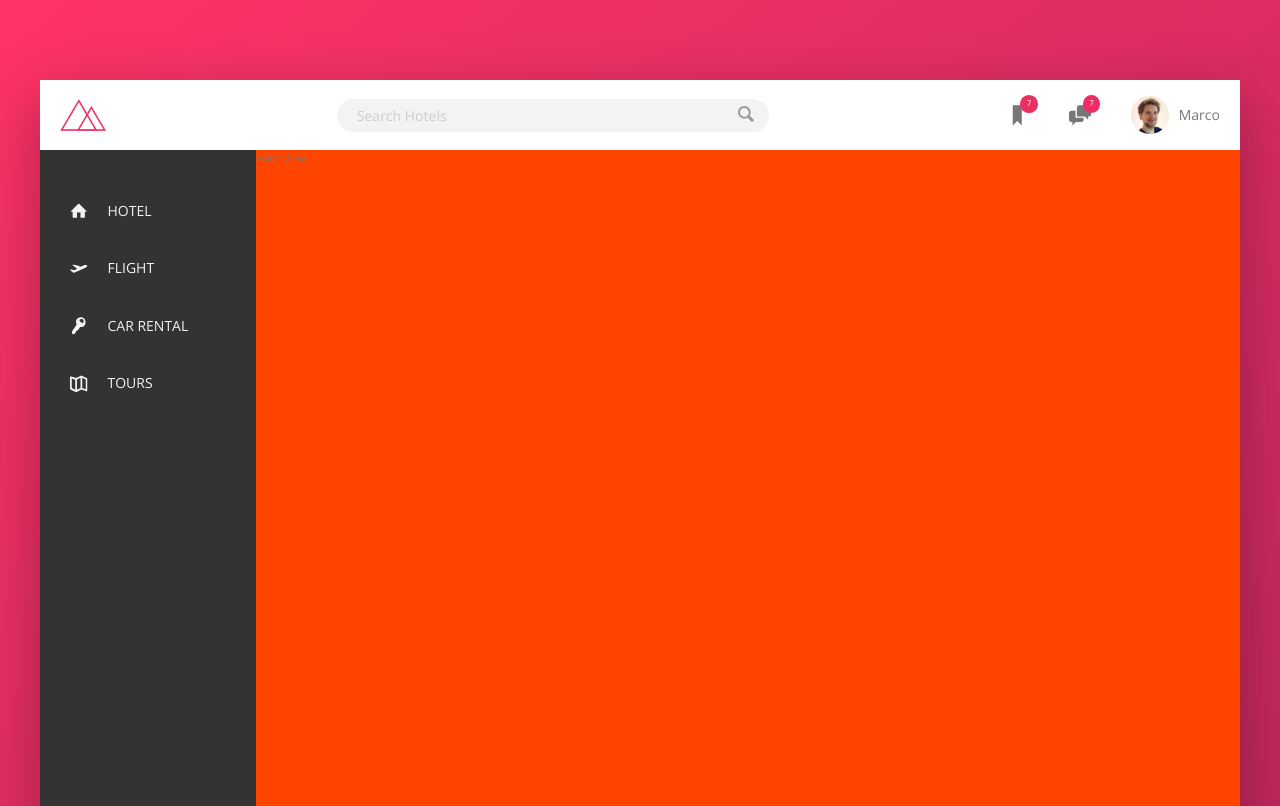
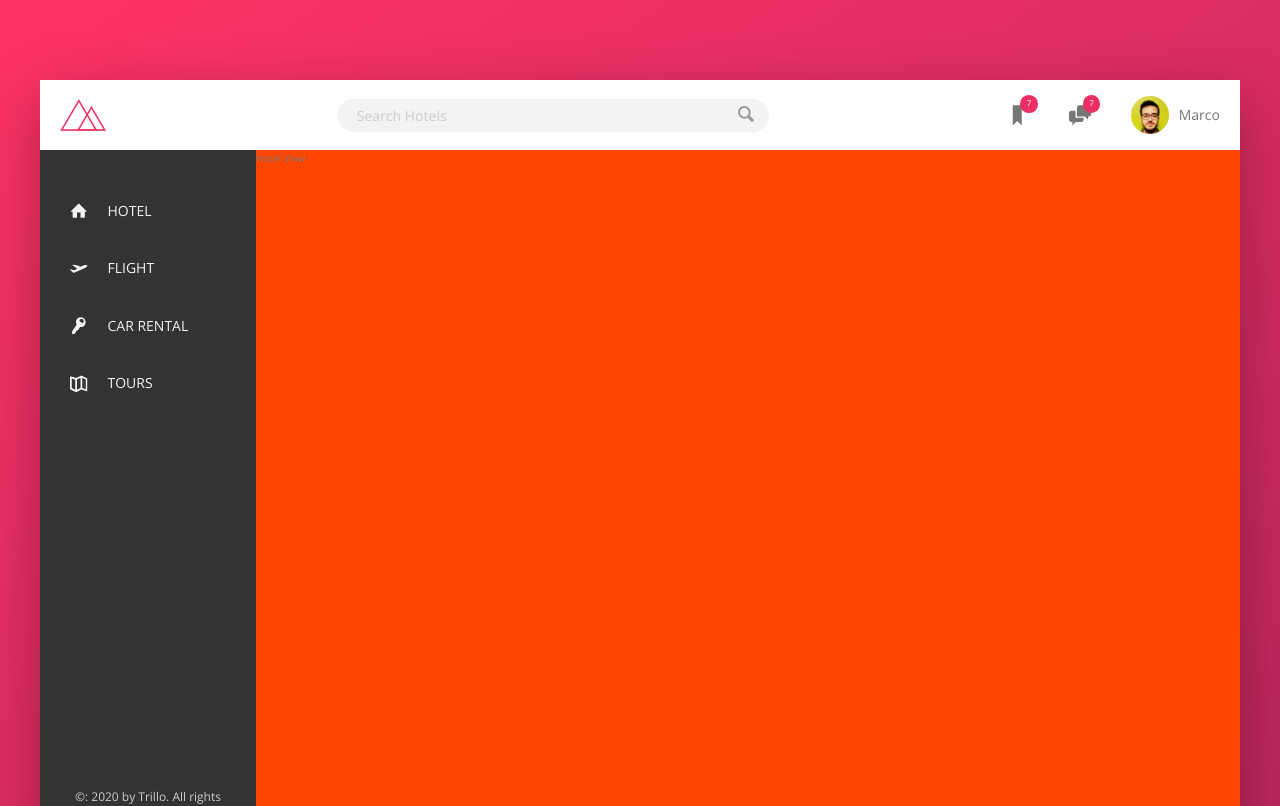
Before and after one commit to MikeyGInTheMorning/UdemyCSS, a website: page Trillo/index.html in a window 1280 px wide. Shown: the top 806 px of the page. Drawn offline with nearby package versions, Linux system fonts and the light colour scheme.

Commit message:
funstuff just for fun

```diff
--- a/Trillo/index.html
+++ b/Trillo/index.html
@@ -37,7 +37,7 @@
                         <span class="user-nav__notification">7</span>
                     </div>
                     <div class="user-nav_user">
-                        <img src="img/user.jpg" alt="user icon" class="user-nav__user-photo">
+                        <img src="img/marco.jpg" alt="user icon" class="user-nav__user-photo">
                         <span class="user-nav__user-name">Marco</span>
                     </div>
                 </nav>
--- a/Trillo/sass/layout.scss
+++ b/Trillo/sass/layout.scss
@@ -35,6 +35,6 @@
 .hotel-view {
   background-color: var(--color-white);
   background-color: orangered;
-  height: 80rem;
+  height: 70rem;
   flex: 1;
 }
```
Also changed, not shown: Trillo/css/style.css, Trillo/img/marco.jpg (added).
